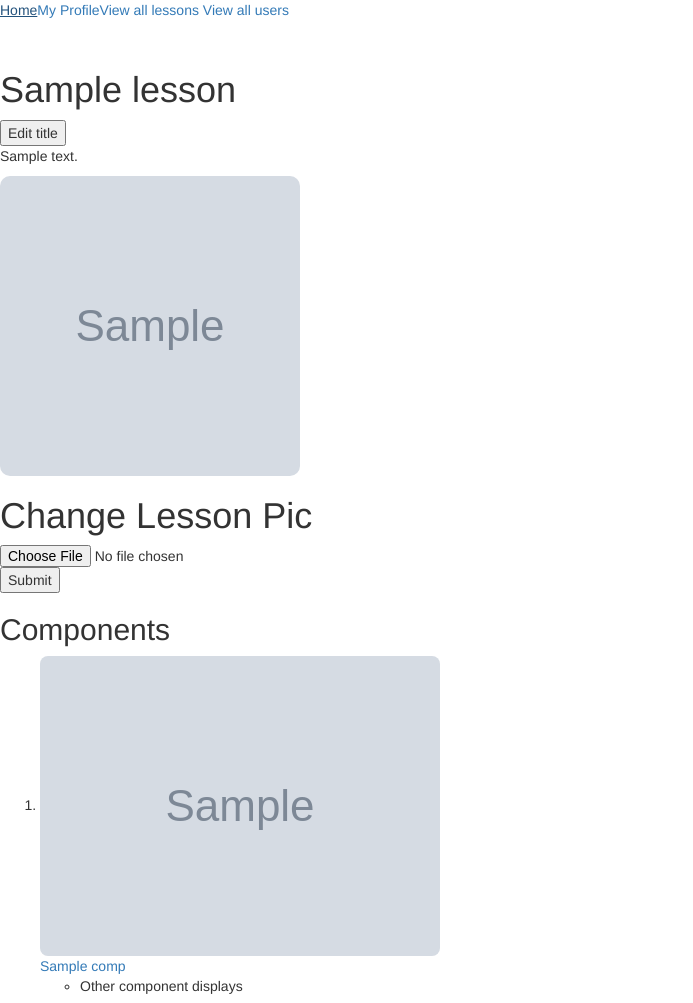
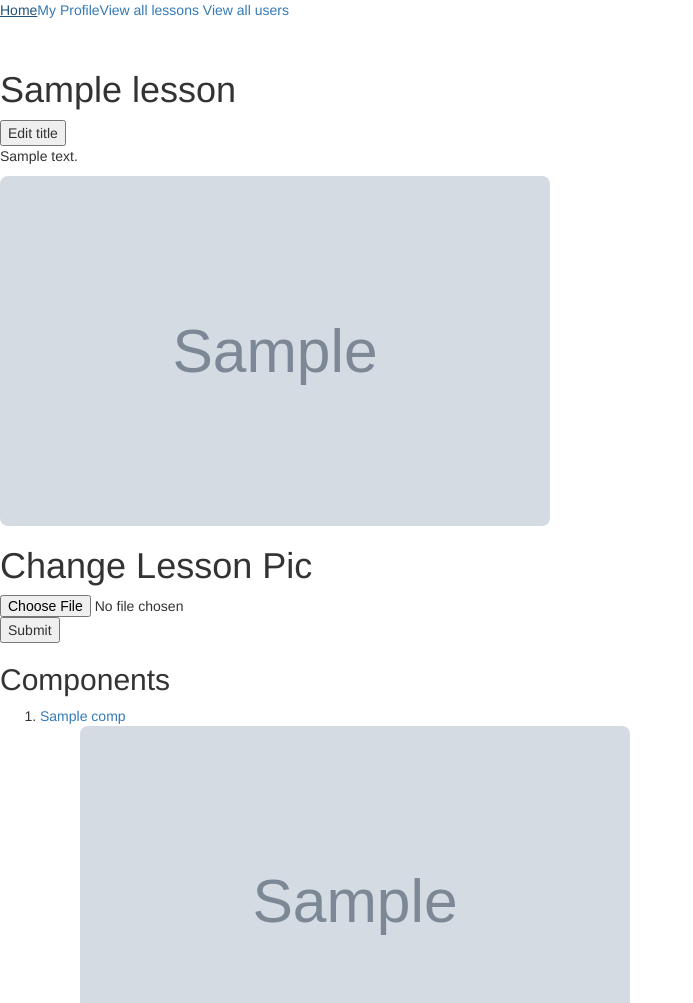
Before and after one commit to monkeysaa/HB-project, a Flask app: page /lessons/1 in a window 1280 px wide. Shown: the top 1003 px of the page, without its empty margins (0-693 px from the left). Run offline with Flask 2, Linux system fonts and the light colour scheme; tables that the repository leaves empty hold one stand-in row (values such as "Sample post"); grey boxes marked "Sample" are stand-in pictures; some libraries are stand-ins or nearby versions.

Commit message:
Lesson-details - minor layout shifts

```diff
--- a/static/css/style.css
+++ b/static/css/style.css
@@ -2,17 +2,18 @@
     padding-inline-start: 100 px 0;
 }
 
-img {
+img.lesson {
     border-radius: 8px;
-    width: '300';
-    height: '300';
+    width: 550px;
+    height: 350px;
 }
 
 #pdf-div {
     display: none;
 }
 
-.comp-img {
-    width: '300';
-    height: '300';
+img.comp-img {
+    border-radius: 8px;
+    width: 550px;
+    height: 350px;
 }
--- a/static/js/add_comp.js
+++ b/static/js/add_comp.js
@@ -28,10 +28,10 @@ document.querySelector('#add-content').addEventListener('click', () => {
 const edit_title = () => {
   console.log('now edit title.');
 }
-document.querySelector('#add-pdf').addEventListener('click', () => {
-  console.log('Tried to add add-pdf functionality');
-  }
-);
+// document.querySelector('#add-pdf').addEventListener('click', () => {
+//   console.log('Tried to add add-pdf functionality');
+//   }
+// );
 
 document.querySelector('#edit_title').addEventListener('click', () => {
   edit_title();
--- a/static/js/lesson_details.js
+++ b/static/js/lesson_details.js
@@ -2,7 +2,7 @@
 console.log('JS activated!');
 
 // update lesson stuff
-on lose focus, event-handler that tells title to update in the back end
+// on lose focus, event-handler that tells title to update in the back end
 
 // update component stuff
 const add_pdf = () => {
@@ -23,12 +23,15 @@ document.querySelector('#add-content').addEventListener('click', () => {
   );
 
   const edit_title = () => {
-    console.log('now edit title.');
+    console.log('now editing title.');
+
+    document.getElementById('title').innerHTML
   }
-  document.querySelector('#add-pdf').addEventListener('click', () => {
-    console.log('Tried to add add-pdf functionality');
-    }
-  );
+
+//   document.querySelector('#add-pdf').addEventListener('click', () => {
+//     console.log('Tried to add add-pdf functionality');
+//     }
+//   );
 
 document.querySelector('#edit_title').addEventListener('click', () => {
     edit_title();
--- a/templates/lesson_details.html
+++ b/templates/lesson_details.html
@@ -12,7 +12,7 @@
 <p>
   {{ lesson.description }}
 </p>
-<img src='{{lesson.imgUrl}}' width="300" height="300" style='border-radius: 10px'/>
+<img class='lesson' src='{{lesson.imgUrl}}'/>
 
 <h1>Change Lesson Pic</h1>
 <form action='/lesson-pic' method='POST' enctype='multipart/form-data'>
```
Also changed, not shown: other parts of templates/lesson_details.html (+30 -14 lines), static/data/components.json.
